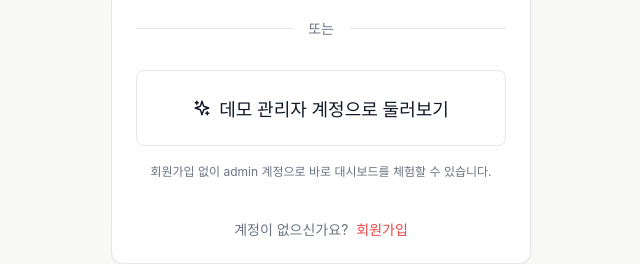
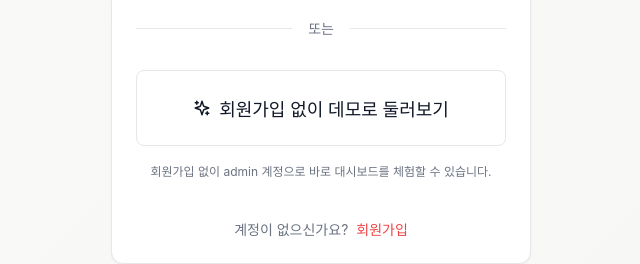
Before and after one commit to jakesonny/newGymFront, a React (Vite) app: page /login in a window 1280 px wide. Shown: the part 600-864 px from the top of the page, without its empty margins (319-959 px from the left). Built offline with nearby package versions, Linux system fonts and the light colour scheme; no server answers.

Commit message:
copy: 로그인 데모 버튼 문구 개선
"데모 관리자 계정으로 둘러보기" → "회원가입 없이 데모로 둘러보기" (포폴 프로젝트 전체 통일)

```diff
--- a/src/pages/LoginPage.tsx
+++ b/src/pages/LoginPage.tsx
@@ -112,7 +112,7 @@ export function LoginPage() {
               className="login-demo-button"
             >
               <Sparkles size={18} />
-              데모 관리자 계정으로 둘러보기
+              회원가입 없이 데모로 둘러보기
             </Button>
             <p className="login-demo-hint">
               회원가입 없이 admin 계정으로 바로 대시보드를 체험할 수 있습니다.
```
